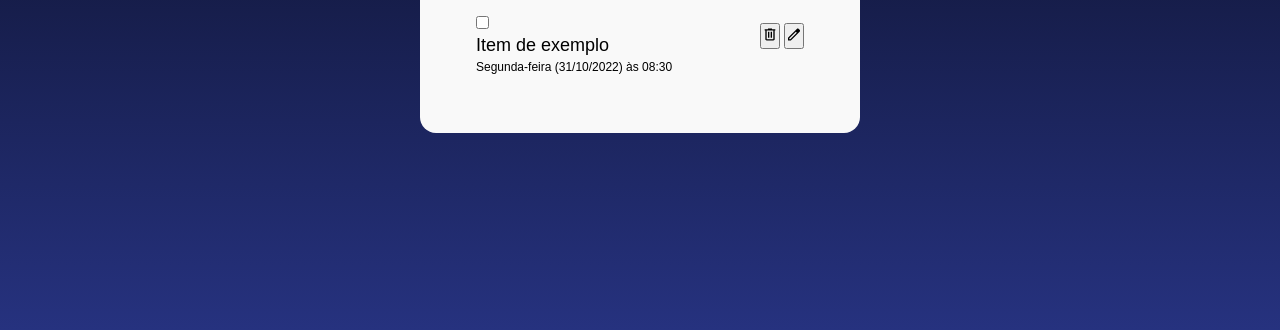
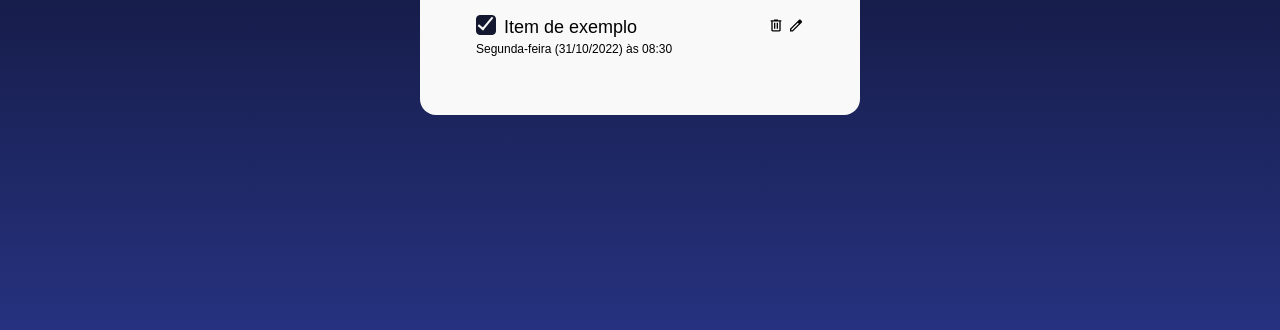
Before and after one commit to joaombvb/3801-javascript-pra-web-projeto-base, a plain HTML site: page index.html in a window 1280 px wide. Shown: the part 470-800 px from the top of the page. Drawn offline with nearby package versions, Linux system fonts and the light colour scheme; a web font is replaced by a local one.

Commit message:
finalizando html e css

```diff
--- a/index.html
+++ b/index.html
@@ -25,16 +25,21 @@
             <hr />
             <li>
                 <div class="item-lista-container">
-                    <div cass="container-nome-compra">
-                        <input type="checkbox">
+                    <div class="container-nome-compra">
+                        <div class="checkbox-container">
+                            <label for="checkbox-1">
+                                <input type="checkbox" class="checkbox-input" id="checkbox-1">
+                                <div class="checkbox-customizado checked"></div>
+                            </label>
+                        </div>
                         <p>Item de exemplo</p>
                     </div>
 
                     <div>
-                        <button>
+                        <button class="botao-acao">
                             <img src="./img/delete.svg" alt="ícone de lixeira">
                         </button>
-                        <button>
+                        <button class="botao-acao">
                             <img src="./img/edit.svg" alt="ícone de lápis">
                         </button>
                     </div>
--- a/styles.css
+++ b/styles.css
@@ -110,3 +110,41 @@ ul {
     font-size: 12px;
     line-height: 20px;
 }
+
+.checkbox-input {
+    display: none;
+}
+
+.checkbox-customizado {
+    width: 20px;
+    height: 20px;
+    background-color: var(--neutro);
+    border: 1px solid var(--preto);
+    cursor: pointer;
+    border-radius: 4px;
+    margin-right: 8px;
+}
+
+.checked {
+    background-color: var(--preto);
+    position: relative;
+
+}
+
+.checked::after {
+    content: "";
+    position: absolute;
+    left: 30%;
+    top: -10%;
+    width: 5px;
+    height: 14px;
+
+    border-top: 2px solid var(--neutro);
+    border-left: 2px solid var(--neutro);
+    transform: rotate(-140deg);
+}
+
+.botao-acao {
+    background-color: transparent;
+    border: none;
+}
```
